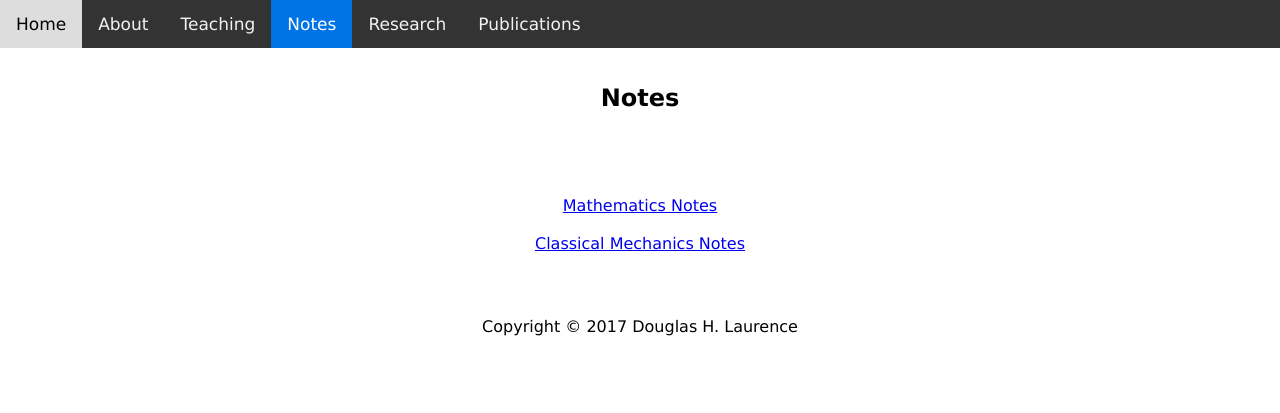
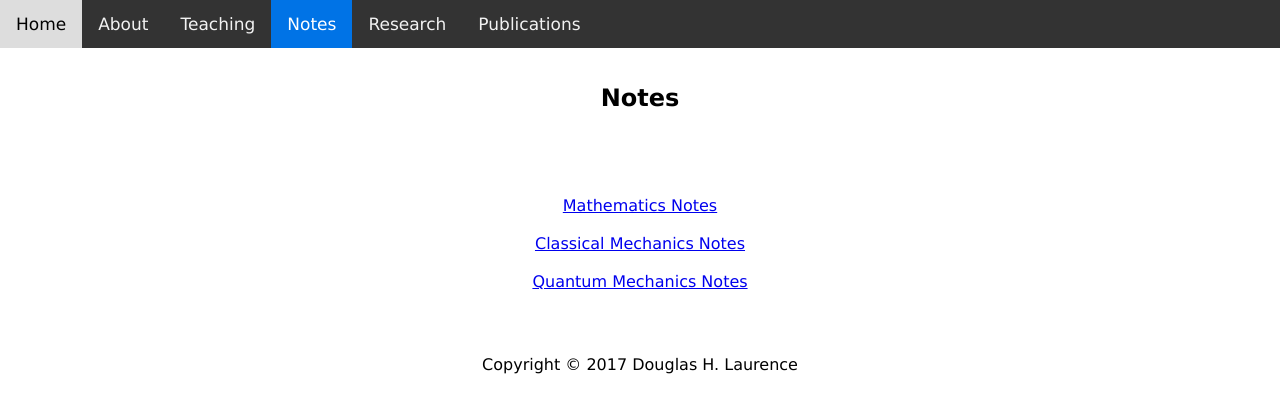
Before and after one commit to dhlaurence/dhlaurence.github.io, a Jekyll site: the page built from notes.html, in a window 1280 px wide. Shown: the top 413 px of the page. Built offline with Jekyll 4.4.1, drawn with Linux system fonts in a browser that asks for light colours.

Commit message:
Update notes.html

```diff
--- a/notes.html
+++ b/notes.html
@@ -14,5 +14,9 @@ title: Notes
     <br>
 
     <center><a href="http://www.blazartheory.com/notes/classicalmechanics.html">Classical Mechanics Notes</a></center>
+
+    <br>
+
+    <center><a href="http://www.blazartheory.com/notes/quantummechanics.html">Quantum Mechanics Notes</a></center>
   </p>
 </article>
```
